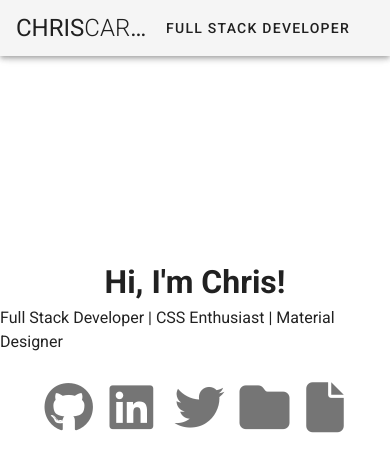
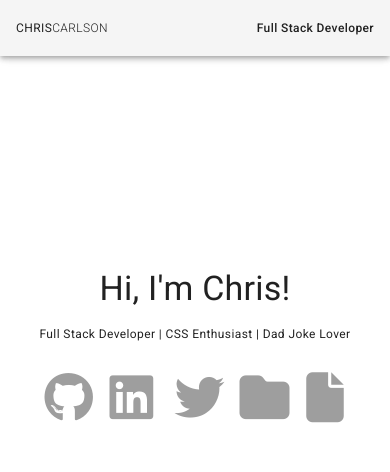
Before and after one commit to ChristopherMCarlson/updatedLandingPage, a Vue app: page / in a window 390 px wide. Shown: the top 472 px of the page. Built offline with nearby package versions, Linux system fonts and the light colour scheme.

Commit message:
everything seems to be mobile resposive building

```diff
--- a/src/App.vue
+++ b/src/App.vue
@@ -1,17 +1,12 @@
 <template>
   <v-app>
     <v-app-bar app>
-      <v-toolbar-title class="headline text-uppercase">
+      <v-toolbar-title class="text-uppercase" :class="[$vuetify.breakpoint.mdAndDown ? 'caption' : 'headline']">
         <span>CHRIS</span>
         <span class="font-weight-light">CARLSON</span>
       </v-toolbar-title>
       <v-spacer></v-spacer>
-      <v-btn
-        text
-        href="https://github.com/vuetifyjs/vuetify/releases/latest"
-        target="_blank"
-      >
-        <span class="mr-2">Full Stack Developer</span>
+        <span  :class="[$vuetify.breakpoint.mdAndDown ? 'caption' : 'headline']" class="font-weight-medium">Full Stack Developer</span>
       </v-btn>
     </v-app-bar>
 
--- a/src/components/HomeComponent.vue
+++ b/src/components/HomeComponent.vue
@@ -3,10 +3,10 @@
     <v-row style="height: 70vh" align="center">
       <v-col cols="12">
         <v-row class='d-flex justify-center'>
-          <h1>Hi, I'm Chris!</h1>
+          <p :class="[$vuetify.breakpoint.mdAndDown ? 'display-1' : 'display-4']">Hi, I'm Chris!</p>
         </v-row>
         <v-row class='d-flex justify-center'>
-          <p :class="[$vuetify.breakpoint.mdAndDown ? subtitle-2 : display-1]">Full Stack Developer | CSS Enthusiast | Material Designer</p>
+          <p :class="[$vuetify.breakpoint.mdAndDown ? 'caption' : 'display-1']">Full Stack Developer | CSS Enthusiast | Dad Joke Lover</p>
         </v-row>
         <v-row class='d-flex justify-center'>
           <v-col class="text-center" :cols="[$vuetify.breakpoint.mdAndDown ? 2 : 1]"
@@ -14,13 +14,16 @@
           :key="icon">
             <v-tooltip bottom>
               <template v-slot:activator="{ on }">
+                <v-hover v-slot:default="{ hover }">
                   <v-icon
                   :href="icon.link"
                   :size="[$vuetify.breakpoint.mdAndDown ? 50 : 75]"
                   tag="a"
                   target="_blank"
                   style="text-decoration: none;"
+                  :color="hover ? 'blue' : 'grey'"
                   v-on="on">{{icon.icon}}</v-icon>
+                </v-hover>
               </template>
               <span>{{icon.name}}</span>
             </v-tooltip>
```
Lines whose indentation alone changed are shown as unchanged.
